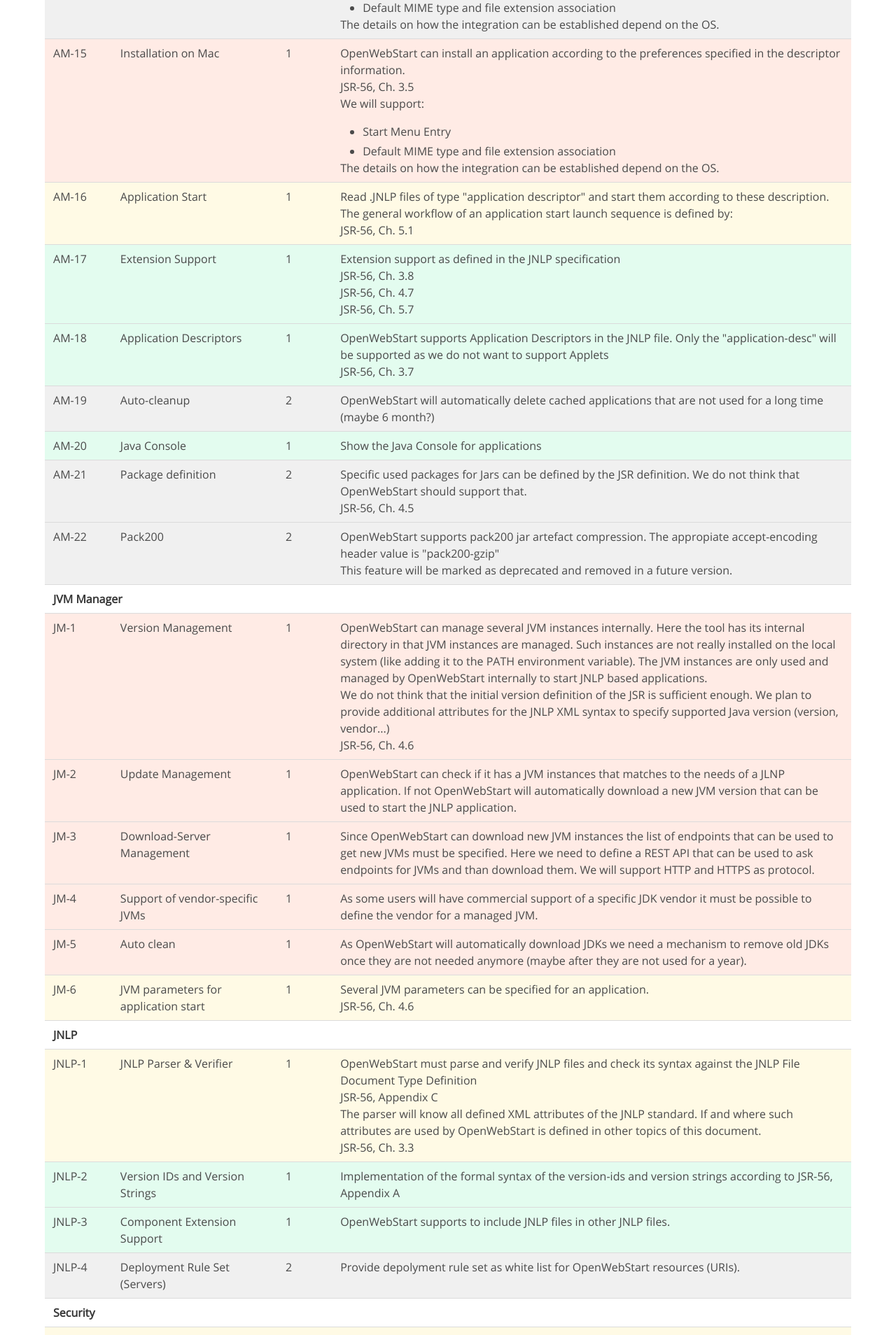
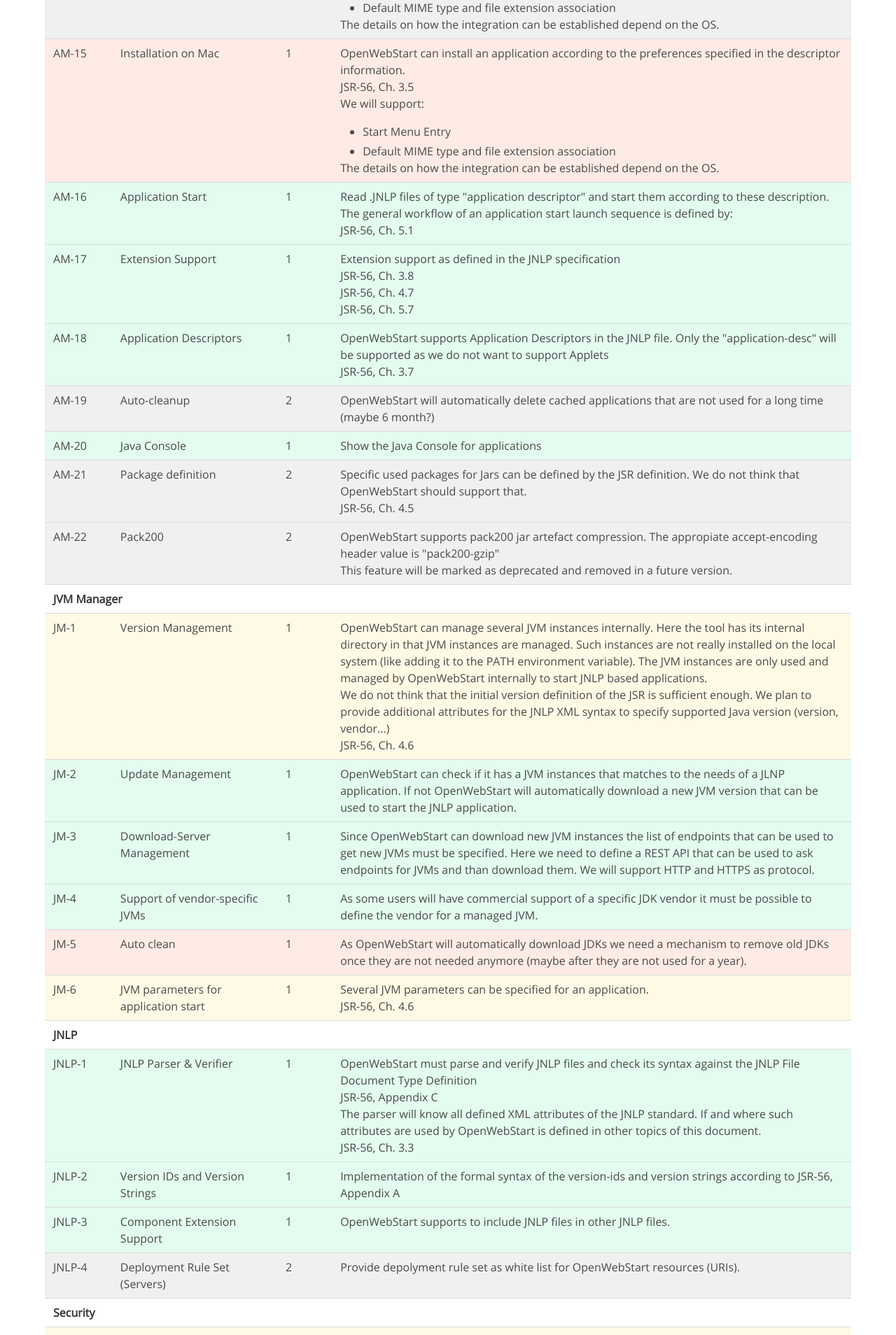
Before and after one commit to karakun/openwebstart-page, a Jekyll site: the page built from features.md, in a window 1280 px wide. Shown: the part 3327-5235 px from the top of the page at 70% size. Built offline with Jekyll 4.4.1, drawn with Linux system fonts in a browser that asks for light colours; comment, search, counter and statistics services are not loaded.

Commit message:
update feature overview

```diff
--- a/features.md
+++ b/features.md
@@ -285,7 +285,7 @@
         The details on how the integration can be established depend on the OS.
     </td>
 </tr>
-<tr class="feature-partially">
+<tr class="feature-done">
     <td>AM-16</td>
     <td>Application Start</td>
     <td>1</td>
@@ -350,7 +350,7 @@
     <th colspan="4">JVM Manager</th>
 </tr>
 
-<tr class="feature-missing">
+<tr class="feature-partially">
     <td>JM-1</td>
     <td>Version Management</td>
     <td>1</td>
@@ -360,7 +360,7 @@
         JSR-56, Ch. 4.6
     </td>
 </tr>
-<tr class="feature-missing">
+<tr class="feature-done">
     <td>JM-2</td>
     <td>Update Management</td>
     <td>1</td>
@@ -368,7 +368,7 @@
         OpenWebStart can check if it has a JVM instances that matches to the needs of a JLNP application. If not OpenWebStart will automatically download a new JVM version that can be used to start the JNLP application.
     </td>
 </tr>
-<tr class="feature-missing">
+<tr class="feature-done">
     <td>JM-3</td>
     <td>Download-Server Management</td>
     <td>1</td>
@@ -376,7 +376,7 @@
         Since OpenWebStart can download new JVM instances the list of endpoints that can be used to get new JVMs must be specified. Here we need to define a REST API that can be used to ask endpoints for JVMs and than download them. We will support HTTP and HTTPS as protocol.
     </td>
 </tr>
-<tr class="feature-missing">
+<tr class="feature-done">
     <td>JM-4</td>
     <td>Support of vendor-specific JVMs</td>
     <td>1</td>
@@ -406,7 +406,7 @@
     <th colspan="4">JNLP</th>
 </tr>
 
-<tr class="feature-partially">
+<tr class="feature-done">
     <td>JNLP-1</td>
     <td>JNLP Parser & Verifier</td>
     <td>1</td>
```
